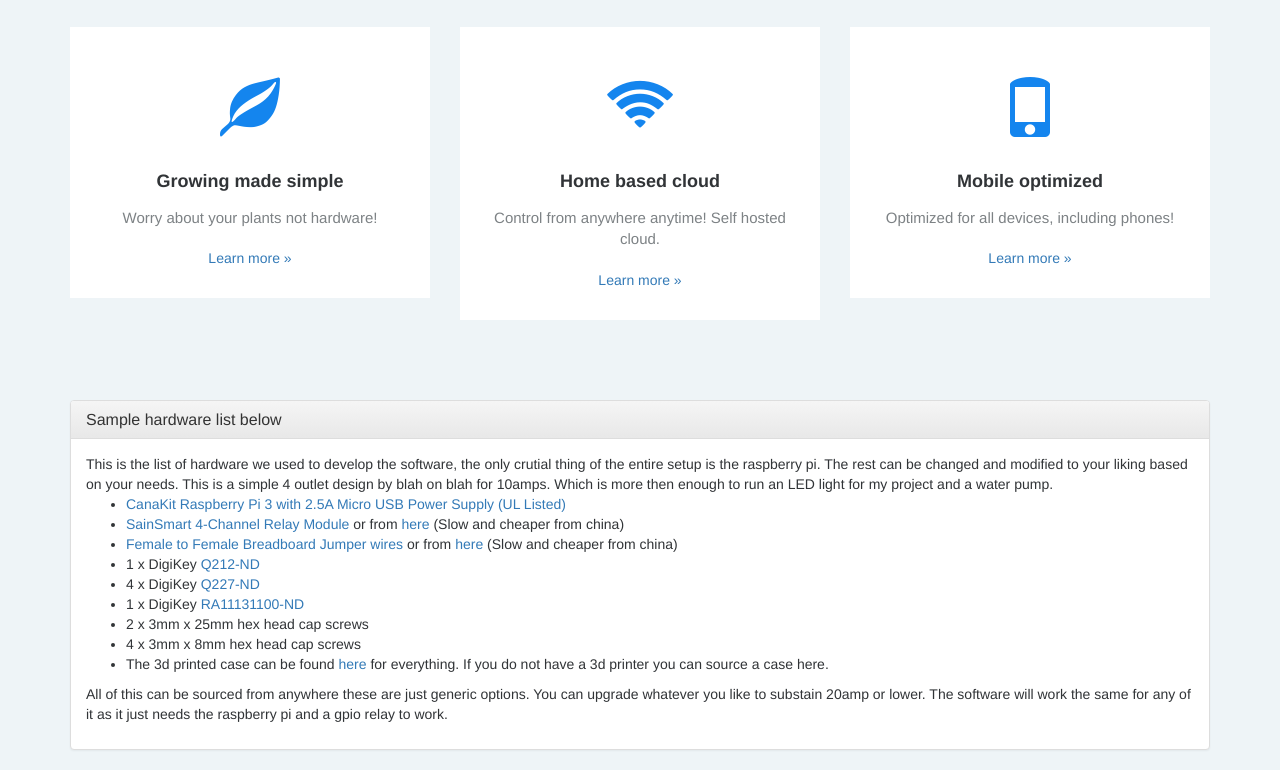
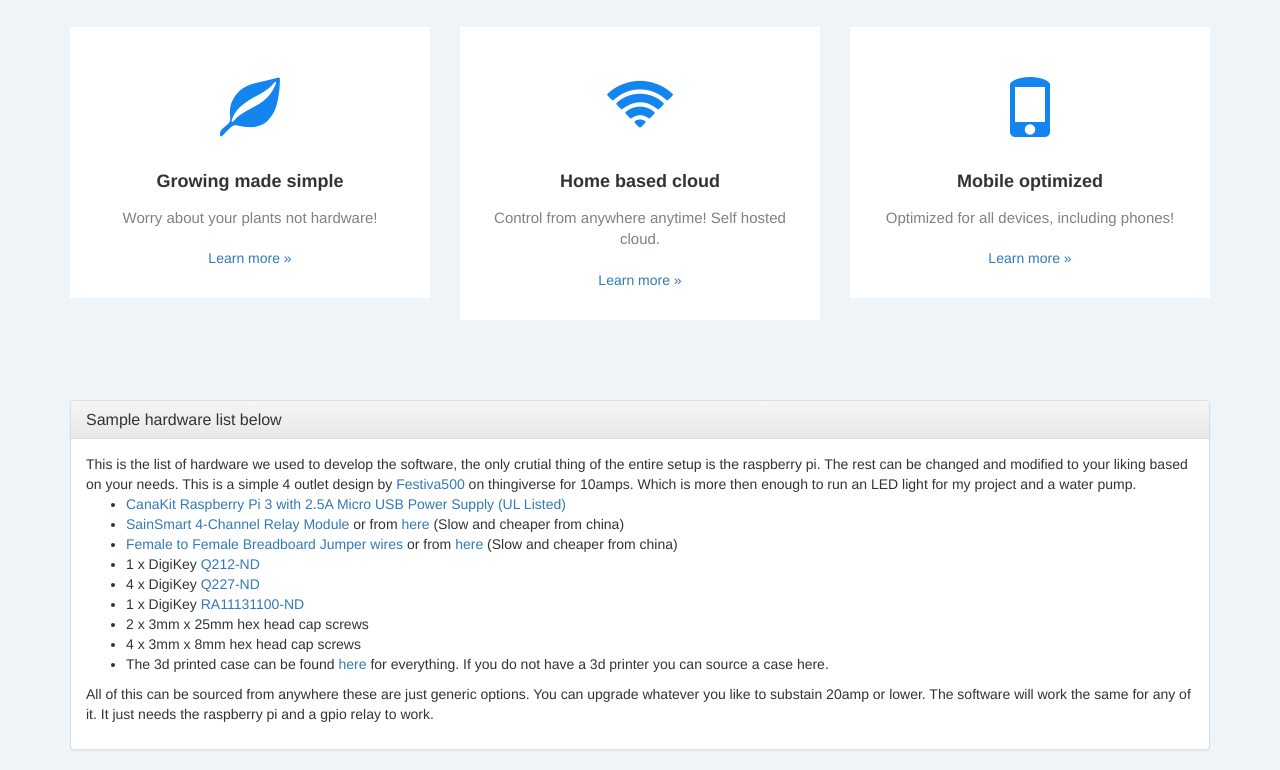
Before and after one commit to ajankuv/hc.io, a plain HTML site: page index.html in a window 1280 px wide. Shown: the part 593-1363 px from the top of the page. Drawn offline with nearby package versions, Linux system fonts and the light colour scheme.

Commit message:
text changes

```diff
--- a/index.html
+++ b/index.html
@@ -4,12 +4,12 @@
 <head>
     <meta charset="utf-8">
     <meta name="viewport" content="width=device-width, initial-scale=1.0">
-    <title>hydrocloud.io - a better way to control your hydroponics</title>
+    <title>Untitled1</title>
     <link rel="stylesheet" href="https://cdnjs.cloudflare.com/ajax/libs/twitter-bootstrap/3.3.7/css/bootstrap.min.css">
     <link rel="stylesheet" href="https://cdnjs.cloudflare.com/ajax/libs/twitter-bootstrap/3.3.7/css/bootstrap-theme.min.css">
     <link rel="stylesheet" href="https://cdnjs.cloudflare.com/ajax/libs/font-awesome/4.6.3/css/font-awesome.min.css">
     <link rel="stylesheet" href="assets/css/styles.min.css">
-
+<title>hydrocloud.io - a better way to control your hydroponics</title>
 </head>
 
 <body>
@@ -57,7 +57,7 @@
             <div class="panel panel-default">
                 <div class="panel-heading">
                     <h3 class="panel-title">Sample hardware list below</h3></div>
-                <div class="panel-body"><span>This is the list of hardware we used to develop the software, the only crutial thing of the entire setup is the raspberry pi. The rest can be changed and modified to your liking based on your needs. This is a simple 4 outlet design by blah on blah for 10amps. Which is more then enough to run an LED light for my project and a water pump.</span>
+                <div class="panel-body"><span>This is the list of hardware we used to develop the software, the only crutial thing of the entire setup is the raspberry pi. The rest can be changed and modified to your liking based on your needs. This is a simple 4 outlet design by <a href="https://www.thingiverse.com/Festiva500">Festiva500</a> on thingiverse for 10amps. Which is more then enough to run an LED light for my project and a water pump.</span>
                     <ul>
                         <li><a href="http://amzn.to/2xgC2tX" target="_blank">CanaKit Raspberry Pi 3 with 2.5A Micro USB Power Supply (UL Listed) </a></li>
                         <li><a href="http://amzn.to/2xZQmpd" target="_blank">SainSmart 4-Channel Relay Module </a>or from <a href="https://www.banggood.com/5V-4-Channel-Relay-Module-For-Arduino-PIC-ARM-DSP-AVR-MSP430-Blue-p-87987.html?p=5E211423196342015080">here</a>                            (Slow and cheaper from china)</li>
@@ -69,8 +69,8 @@
                         <li>4 x 3mm x 8mm hex head cap screws </li>
                         <li>The 3d printed case can be found <a href="https://www.thingiverse.com/thing:1958113">here</a> for everything. If you do not have a 3d printer you can source a case here.</li>
                     </ul>
-                    <p style="color:rgb(49,52,55);">All of this can be sourced from anywhere these are just generic options. You can upgrade whatever you like to substain 20amp or lower. The software will work the same for any of it as it just needs the raspberry pi and a gpio relay
-                        to work.</p>
+                    <p style="color:rgb(49,52,55);">All of this can be sourced from anywhere these are just generic options. You can upgrade whatever you like to substain 20amp or lower. The software will work the same for any of it. It just needs the raspberry pi and a gpio relay to
+                        work.</p>
                 </div>
             </div>
         </div>
```
Also changed, not shown: 4 other files.
